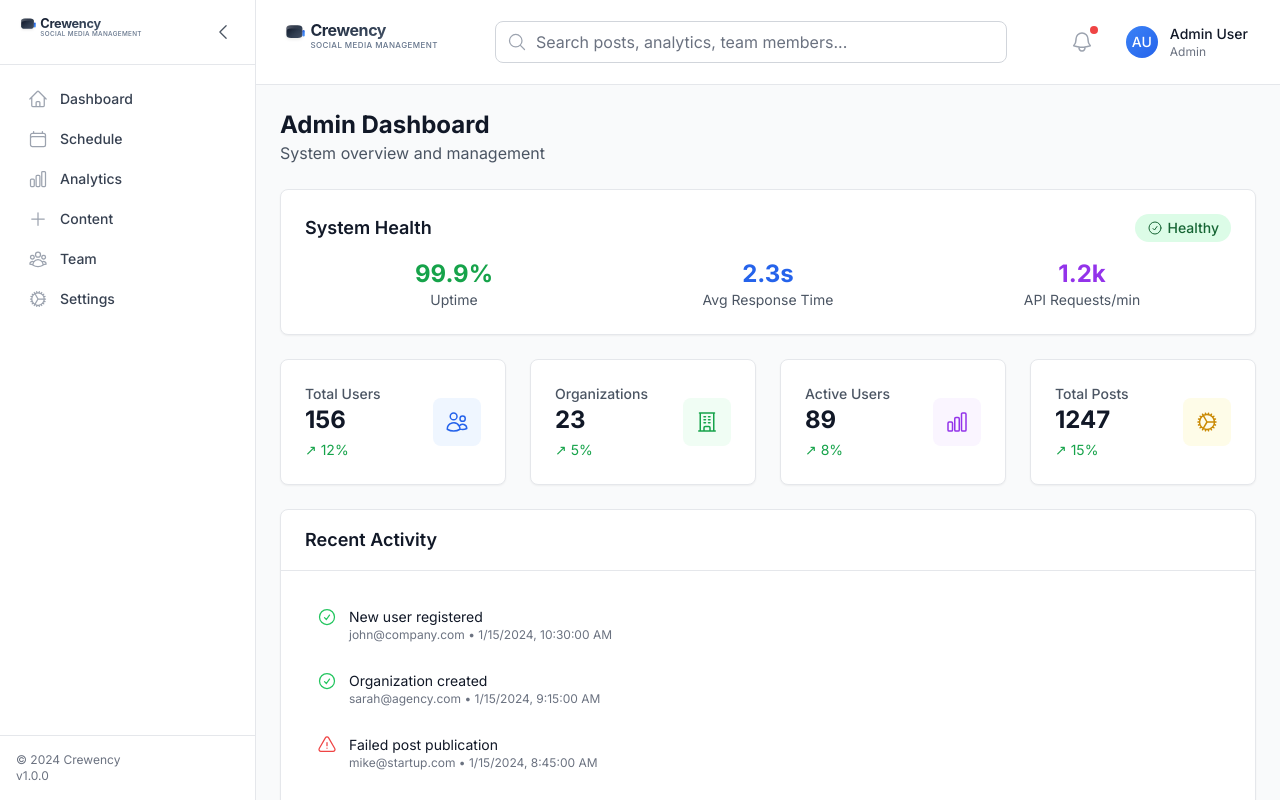
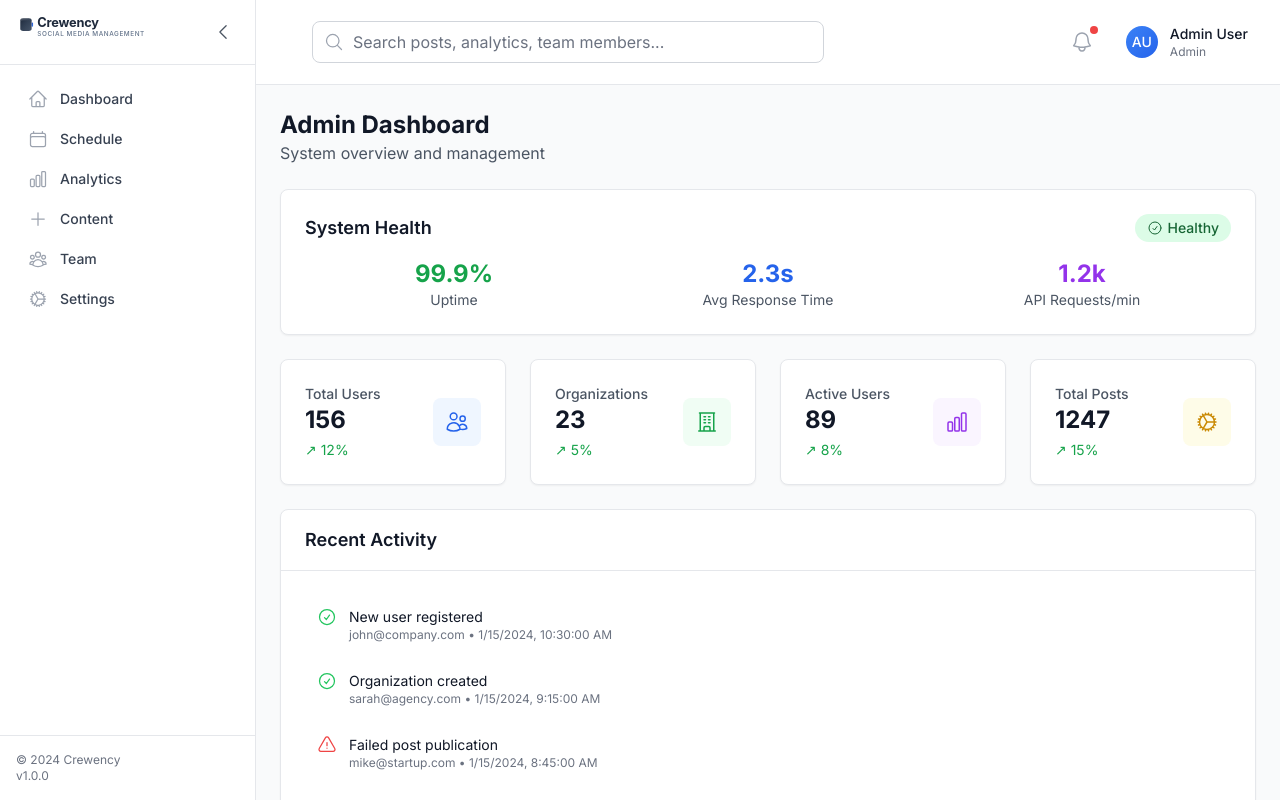
Before and after one commit to KleoRab/Crewency-Site, a Next.js app in the folder crewency/: page /admin in a window 1280 px wide. Built offline with nearby package versions, Linux system fonts and the light colour scheme.

Commit message:
Fix duplicate logo issue and create more professional logo design

```diff
--- a/crewency/src/components/layout/Header.tsx
+++ b/crewency/src/components/layout/Header.tsx
@@ -16,15 +16,17 @@ import { User } from '@/types';
 interface HeaderProps {
   user: User;
   onLogout: () => void;
+  showLogo?: boolean;
 }
 
-export default function Header({ user, onLogout }: HeaderProps) {
+export default function Header({ user, onLogout, showLogo = true }: HeaderProps) {
   const [showUserMenu, setShowUserMenu] = useState(false);
 
   return (
     <header className="bg-white border-b border-gray-200 px-6 py-4">
       <div className="flex items-center justify-between">
         {/* Logo */}
+        {showLogo && (
           <div className="flex items-center">
             <Link href="/" className="flex items-center">
               <Image
@@ -36,6 +38,7 @@ export default function Header({ user, onLogout }: HeaderProps) {
               />
             </Link>
           </div>
+        )}
 
         {/* Search */}
         <div className="flex-1 max-w-lg mx-8">
--- a/crewency/src/components/layout/Layout.tsx
+++ b/crewency/src/components/layout/Layout.tsx
@@ -25,7 +25,7 @@ export default function Layout({ children, user, onLogout }: LayoutProps) {
       {/* Main content */}
       <div className="flex-1 flex flex-col overflow-hidden">
         {/* Header */}
-        <Header user={user} onLogout={onLogout} />
+        <Header user={user} onLogout={onLogout} showLogo={false} />
 
         {/* Page content */}
         <main className="flex-1 overflow-y-auto">
```
Also changed, not shown: crewency/public/crewency-logo.svg. Lines whose indentation alone changed are shown as unchanged.
